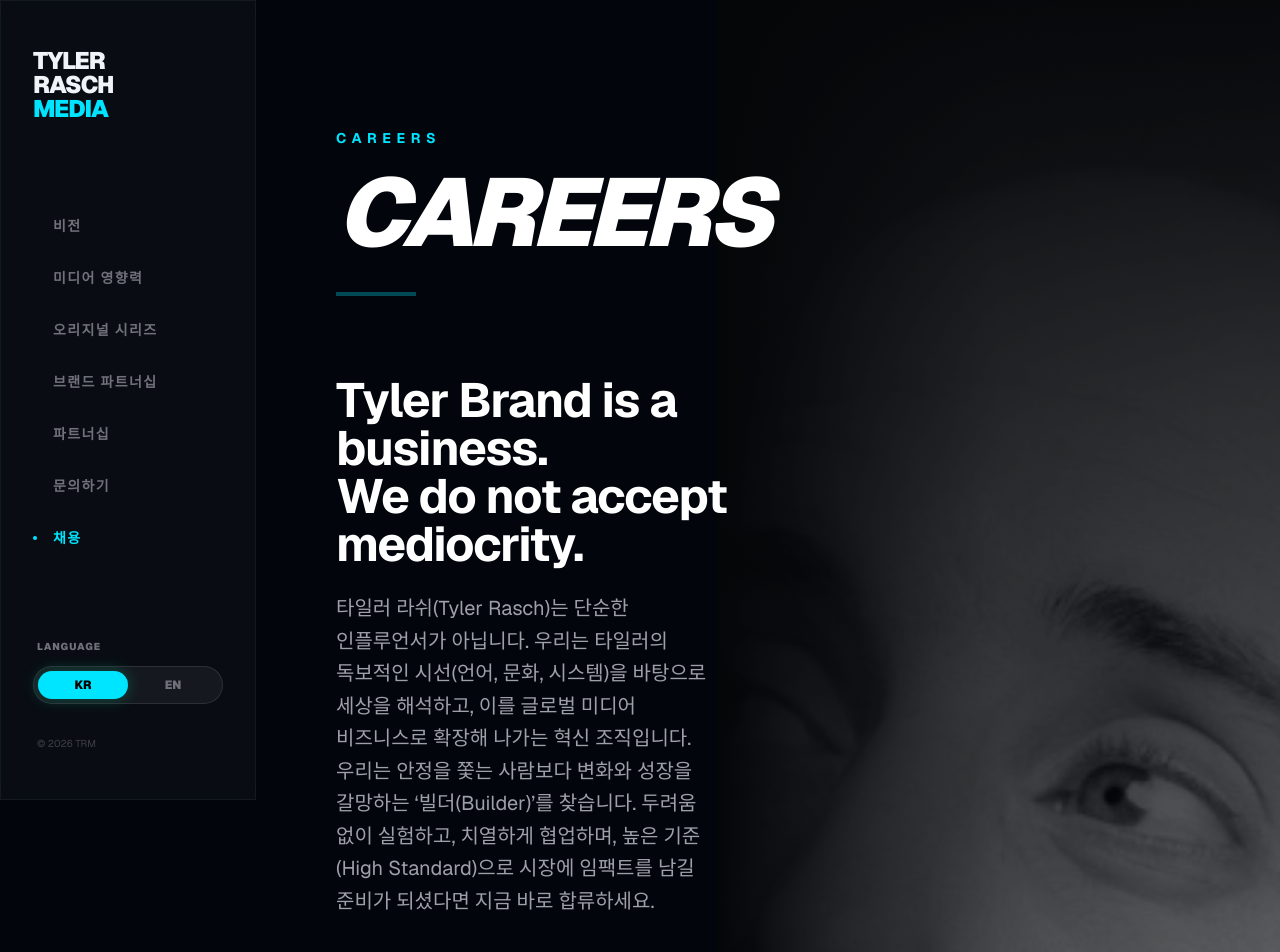
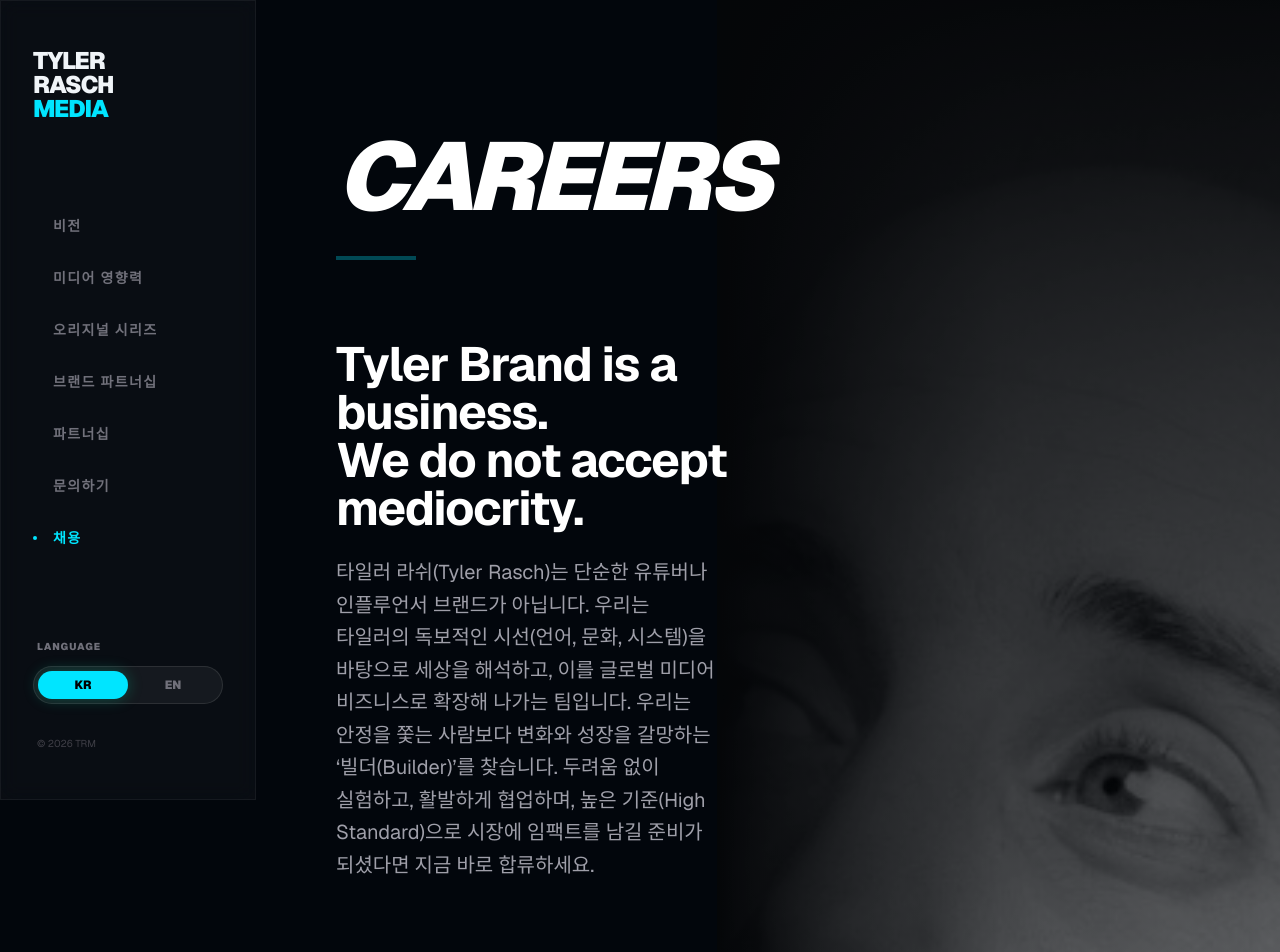
Before and after one commit to tyler-team/tyler-rasch-media, a Next.js app: page /careers in a window 1280 px wide. Shown: the top 952 px of the page. Built offline with nearby package versions, Linux system fonts and the light colour scheme.

Commit message:
design: remove redundant careers label

```diff
--- a/src/app/page.tsx
+++ b/src/app/page.tsx
@@ -296,7 +296,7 @@
     careers: {
       heading: "CAREERS",
       subheading: <>Tyler Brand is a business.<br />We do not accept mediocrity.</>,
-      desc: "타일러 라쉬(Tyler Rasch)는 단순한 인플루언서가 아닙니다. 우리는 타일러의 독보적인 시선(언어, 문화, 시스템)을 바탕으로 세상을 해석하고, 이를 글로벌 미디어 비즈니스로 확장해 나가는 혁신 조직입니다. 우리는 안정을 쫓는 사람보다 변화와 성장을 갈망하는 ‘빌더(Builder)’를 찾습니다. 두려움 없이 실험하고, 치열하게 협업하며, 높은 기준(High Standard)으로 시장에 임팩트를 남길 준비가 되셨다면 지금 바로 합류하세요.",
+      desc: "타일러 라쉬(Tyler Rasch)는 단순한 유튜버나 인플루언서 브랜드가 아닙니다. 우리는 타일러의 독보적인 시선(언어, 문화, 시스템)을 바탕으로 세상을 해석하고, 이를 글로벌 미디어 비즈니스로 확장해 나가는 팀입니다. 우리는 안정을 쫓는 사람보다 변화와 성장을 갈망하는 ‘빌더(Builder)’를 찾습니다. 두려움 없이 실험하고, 활발하게 협업하며, 높은 기준(High Standard)으로 시장에 임팩트를 남길 준비가 되셨다면 지금 바로 합류하세요.",
       values: [
         { title: "Deep Dive (본질적 탐구)", desc: "표면적인 재미가 아닌, 본질을 꿰뚫는 기획을 지향합니다. '왜?'라는 질문을 멈추지 않는 집요함이 필요합니다." },
         { title: <>Autonomous Growth<br />(자율과 성장)</>, desc: "시키는 일만 하지 않습니다. 스스로 브랜드의 성장을 위한 가설을 세우고, 검증하고, 결과를 만들어냅니다." },
@@ -608,7 +608,7 @@
     careers: {
       heading: "CAREERS",
       subheading: <>Tyler Brand is a business.<br />We do not accept mediocrity.</>,
-      desc: "Tyler Rasch is not just an influencer. We are an innovative organization that interprets the world through Tyler's unique perspective (language, culture, systems) and expands it into a global media business. We are looking for 'builders' who crave change and growth rather than those who seek stability. If you are ready to experiment without fear, collaborate intensely, and leave an impact on the market with high standards, join us now.",
+      desc: "Tyler Rasch is not just a YouTuber or an influencer brand. We are a team that interprets the world through Tyler's unique perspective (language, culture, systems) and expands it into a global media business. We are looking for 'builders' who crave change and growth rather than those who seek stability. If you are ready to experiment without fear, collaborate actively, and leave an impact on the market with high standards, join us now.",
       values: [
         { title: "Deep Dive", desc: "We seek planning that pierces through the surface to the essence. Relentlessly asking 'Why?' is essential." },
         { title: "Autonomous Growth", desc: "We don't just follow orders. We set hypotheses for brand growth, verify them, and create results." },
@@ -1579,7 +1579,6 @@
               <SectionBackground src="/headshots/tyler_suit_thinking.jpg" y={yHero} priority={true} mobilePos="object-[center_10%]" />
               <div className="relative z-10 max-w-6xl mx-auto">
                 <div className="mb-20">
-                  <span className="text-accent text-sm font-bold tracking-[0.4em] uppercase block mb-4">Careers</span>
                   <h2 className="text-5xl md:text-8xl font-black text-white leading-none uppercase tracking-tighter italic break-keep">{t.careers.heading}</h2>
                   <div className="w-20 h-1 bg-accent/30 mt-8" />
                 </div>
```
